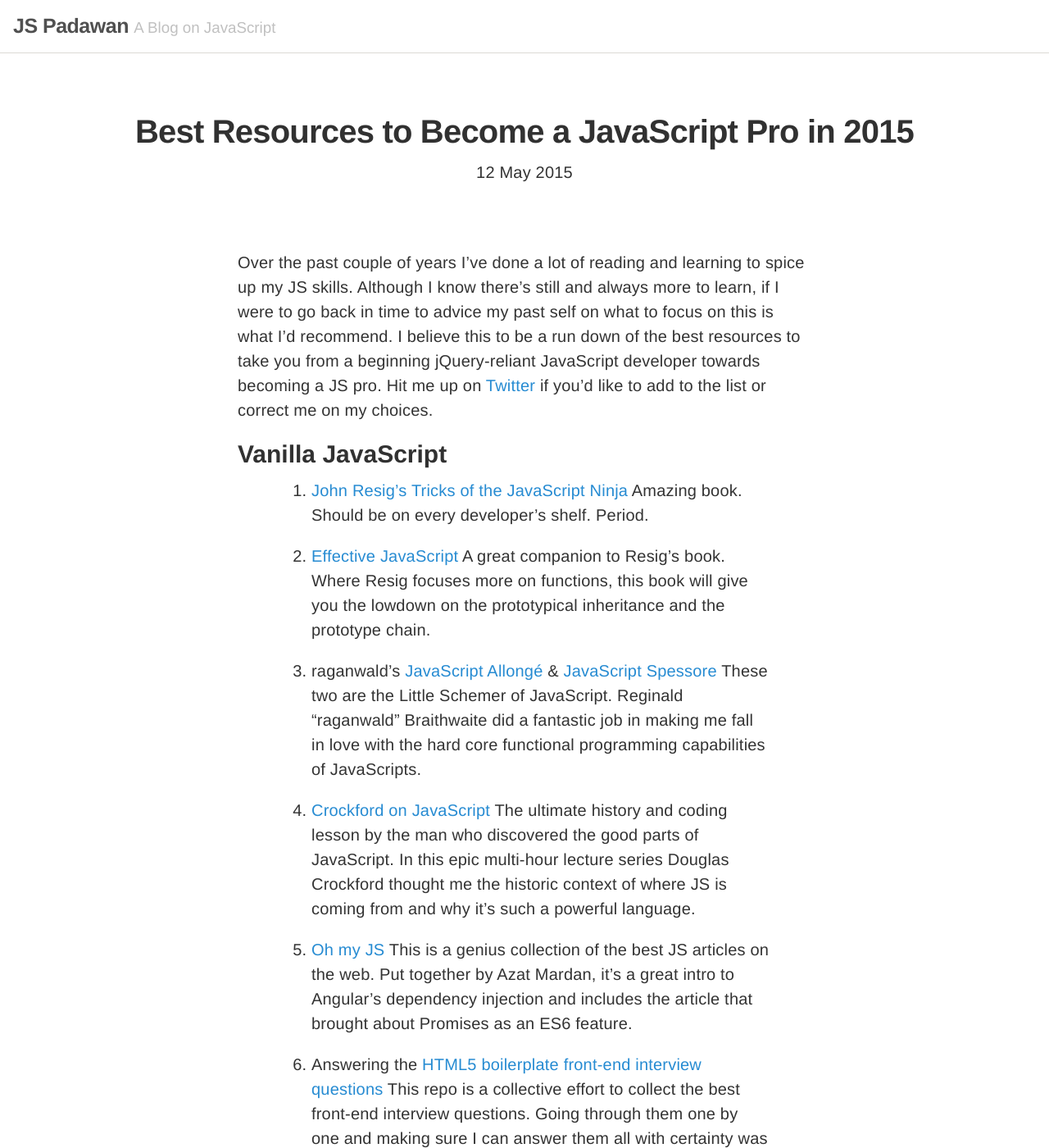
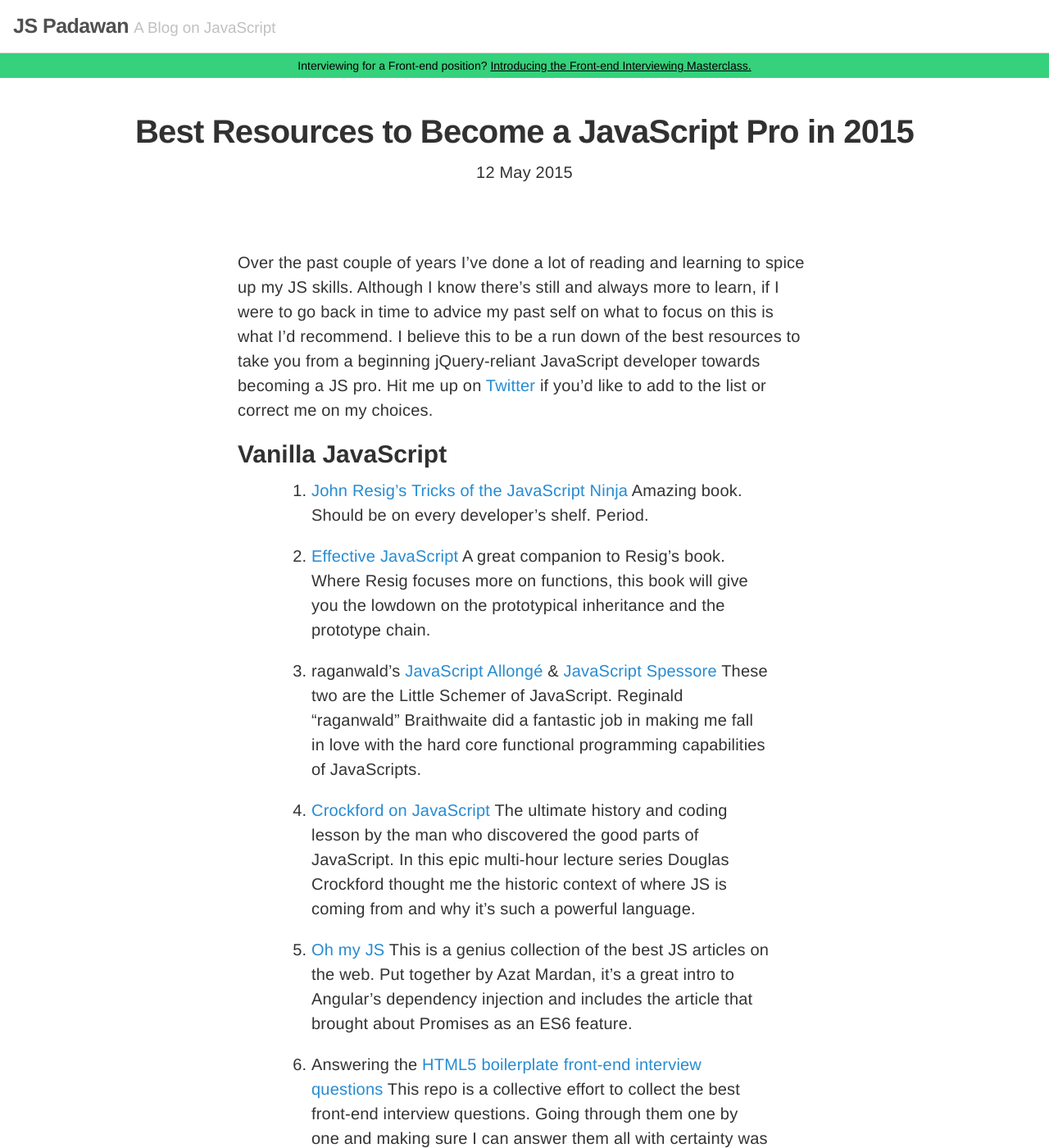
Before and after one commit to stefanRitter/jsblog, a Jekyll site: the page built from _posts/2015-05-12-javascript-resources.md, in a window 1280 px wide and 1400 px high. Shown: the whole window at 82% size. Built offline with Jekyll 4.4.1, drawn with Linux system fonts in a browser that asks for light colours.

Commit message:
add hellobar

```diff
--- a/_includes/header.html
+++ b/_includes/header.html
@@ -4,4 +4,8 @@
     <small>{{ site.tagline }}</small>
   </h3>
 </header>
+<a href="/" class="hellobar">
+  <span class="phone-hide">Interviewing for a Front-end position?</span>
+  <span class="underline">Introducing the Front-end Interviewing Masterclass.</span>
+</a>
 <div class="header-spacer">&nbsp;</div>
--- a/_sass/general.sass
+++ b/_sass/general.sass
@@ -35,6 +35,9 @@ body
 .margin-bottom
   margin-bottom: 1em
 
+.underline
+  text-decoration: underline
+
 .center
   text-align: center
 
--- a/_sass/header.sass
+++ b/_sass/header.sass
@@ -1,10 +1,13 @@
-.header
+.header,
+.hellobar
   position: fixed
   top: 0
   left: 0
   width: 100%
   height: 65px
   z-index: 10
+
+.header
   border-bottom: 1px solid $gray
   background: White
 
@@ -21,3 +24,18 @@
     font-weight: 400
     color: #c0c0c0
     letter-spacing: 0
+
+.hellobar
+  top: 65px
+  height: 30px
+  background: $green
+  text-align: center
+  font-size: 14px
+  color: Black
+  line-height: 30px
+  font-weight: 500
+  .phone-hide
+    @media (max-width: 600px)
+      display: none
+  &:hover
+    text-decoration: none
--- a/_sass/variables.sass
+++ b/_sass/variables.sass
@@ -8,6 +8,8 @@ $darkBlue: #1D3B41
 $gray: #DCD9D4
 $darkGray: #44423F
 
+$green: #35d17c
+
 // breakpoints
 $phone: 460px
 $phablet: 768px
```
